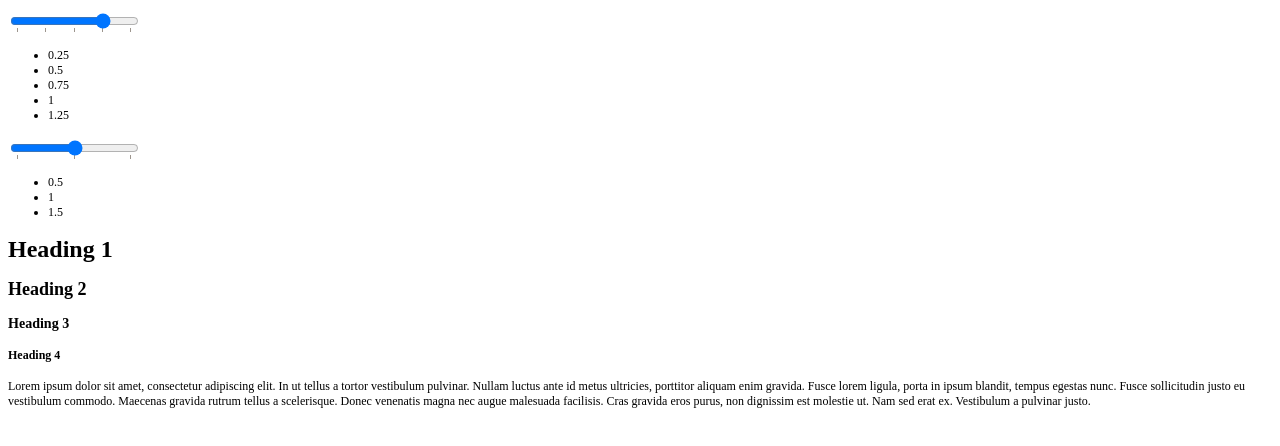
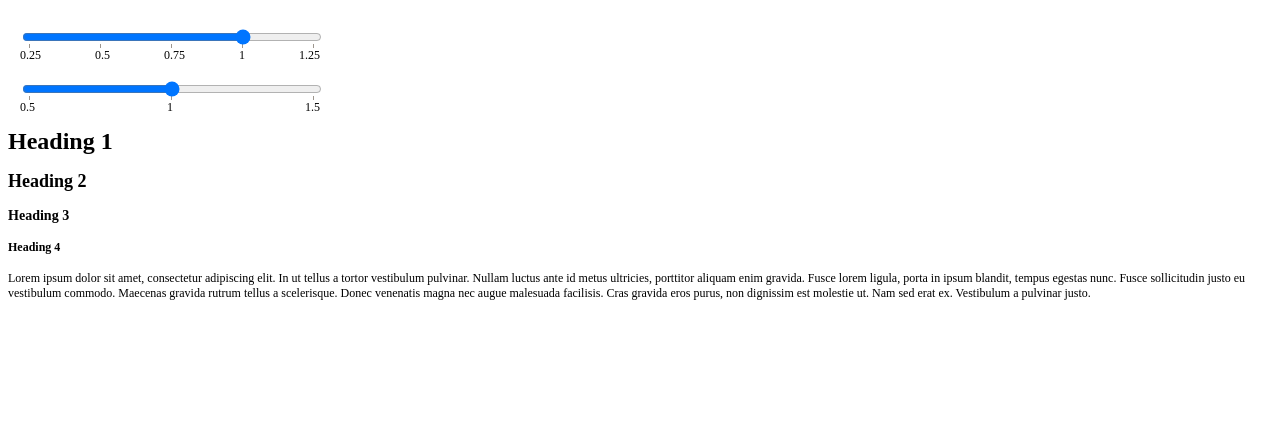
Before and after one commit to Josephine19001/gui-control-assignment, a React (Create React App) app: page / in a window 1280 px wide. Shown: the top 446 px of the page. Built offline with nearby package versions, Linux system fonts and the light colour scheme.

Commit message:
adding stylesheet

```diff
--- a/src/components/Slider/Slider.tsx
+++ b/src/components/Slider/Slider.tsx
@@ -5,13 +5,13 @@ import {
   updateOpacity,
   updateScaling,
 } from "../../services/slider-service";
-import DemoLayout from "./demo-layout";
 import {
   OPACITY_KEY,
   SCALING_KEY,
   SliderProps,
   UISettingOptions,
 } from "./util-types/types";
+import './slider-style.css';
 
 const Slider = ({ min, max, step, options }: SliderProps) => {
   const [values, setValues] = useState<number[]>([]);
--- /dev/null
+++ b/src/components/Slider/slider-style.css
@@ -0,0 +1,19 @@
+.container {}
+
+.slider-container {
+    width: 25rem;
+    position: relative;
+    margin:2rem 1rem;
+}
+.slider-container input{
+    width:100%;
+}
+.range-values {
+    list-style: none;
+    position: absolute;
+    display: flex;
+    top: 1rem;
+    width: 100%;
+    justify-content: space-between;
+    right: 0rem;
+}
```
